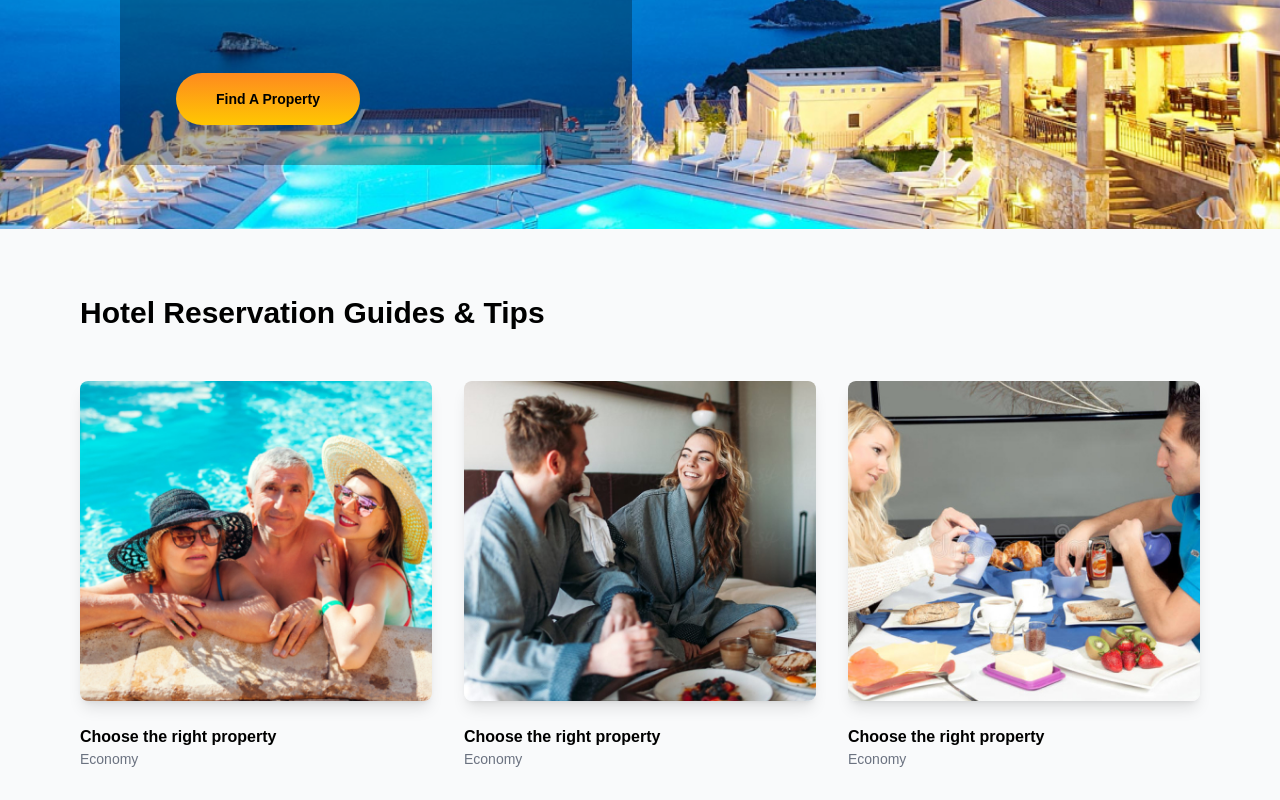
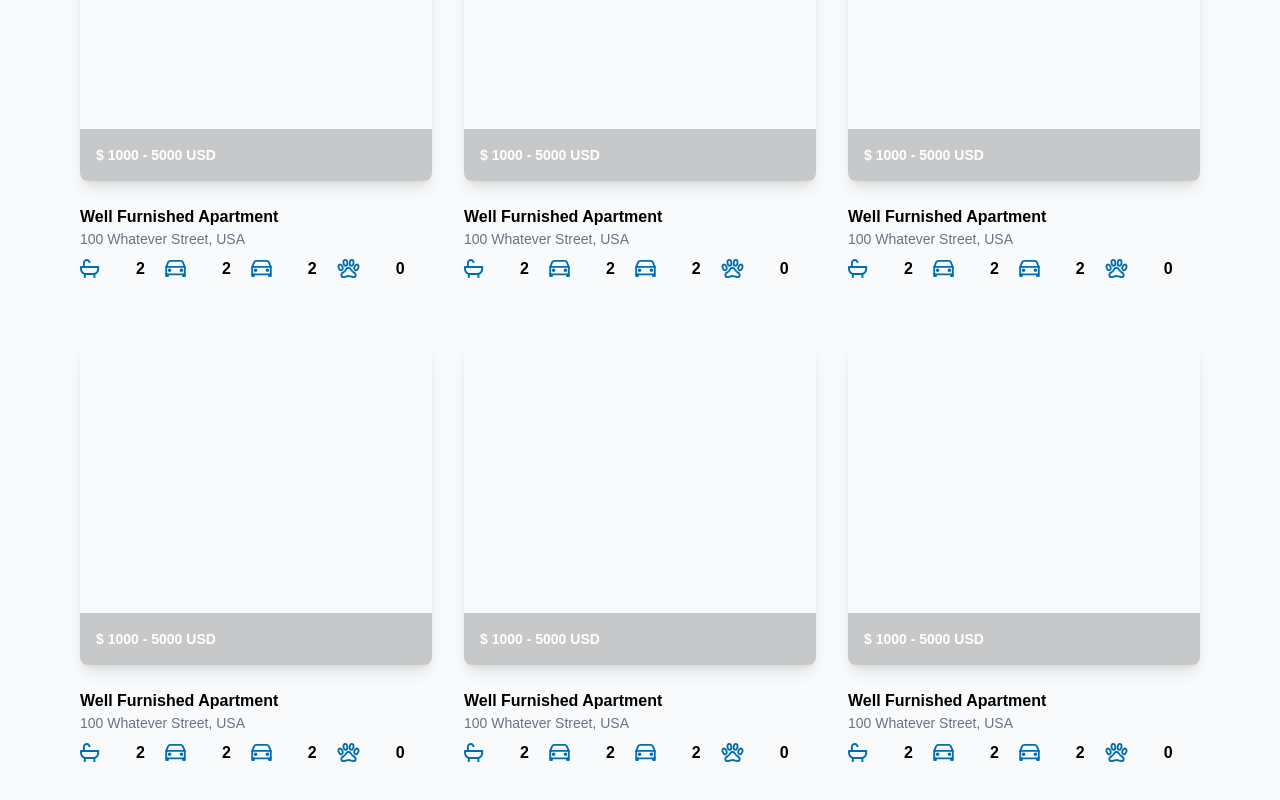
Before and after one commit to donextdo/bloonsoo-nextjs, a Next.js app: page / in a window 1280 px wide. Shown: the part 2200-3000 px from the top of the page. Built offline with nearby package versions, Linux system fonts and the light colour scheme; no server answers.

Commit message:
Error Handling

```diff
--- /dev/null
+++ b/src/components/Featured/Card.tsx
@@ -0,0 +1,74 @@
+import { useState } from 'react';
+import { FontAwesomeIcon } from '@fortawesome/react-fontawesome';
+//import { faHeart as solidHeart, faHeart as regularHeart } from '@fortawesome/free-solid-svg-icons';
+//import { faHeart as regularHeart } from '@fontawesome/free-regular-svg-icons';
+//import FeaturedSwiper from './Swiper';
+import Room from './Icons/tub';
+import Tub from './Icons/Room';
+import Beds from './Icons/Beds';
+import Foot from './Icons/Foot';
+//import { faHeart } from '@fortawesome/free-solid-svg-icons';
+
+const FeaturedCard
+: React.FC = () => {
+  const [isFav, setIsFav] = useState(false);
+
+  const toggleFavorite = () => {
+    setIsFav(!isFav);
+  };
+
+  return (
+    <div className="w-80 md:w-full flex flex-col gap-4 text-white select-none xl:gap-6">
+      <div className="w-full h-60 rounded-lg shadow-lg xl:h-80 relative overflow-hidden">
+        {/* <FeaturedSwiper /> */}
+
+        <h3 className="text-xs font-bold absolute bottom-0 left-0 right-0 w-full p-4 bg-black bg-opacity-20 z-30 xl:text-sm pointer-events-none">
+          $ 1000 - 5000 USD
+        </h3>
+{/*
+        <div className="absolute top-4 right-4 z-30">
+          <FontAwesomeIcon
+            className="text-white text-2xl cursor-pointer"
+            icon={isFav ? solidHeart : regularHeart}
+            onClick={toggleFavorite}
+          />
+        </div> */}
+      </div>
+
+      <div className="flex flex-col">
+        <h4 className="text-sm font-semibold text-black xl:text-base">Well Furnished Apartment</h4>
+
+        <p className="text-xs text-gray-500 xl:text-sm">100 Whatever Street, USA</p>
+
+        <div className="flex gap-4 mt-2 xl:gap-5">
+          <div className="flex gap-2 items-center">
+            <Room/>
+            <span className="w-4 h-4 xl:w-5 xl:h-5" />
+            <span className="text-black font-bold text-xs xl:text-base">2</span>
+          </div>
+
+          <div className="flex gap-2 items-center">
+            <Tub/>
+            <span className="w-4 h-4 xl:w-5 xl:h-5" />
+            <span className="text-black font-bold text-xs xl:text-base">2</span>
+          </div>
+
+          <div className="flex gap-2 items-center">
+            <Beds/>
+            <span className="w-4 h-4 xl:w-5 xl:h-5" />
+            <span className="text-black font-bold text-xs xl:text-base">2</span>
+          </div>
+
+          <div className="flex gap-2 items-center">
+            <Foot/>
+            <span className="w-4 h-4 xl:w-5 xl:h-5" />
+            <span className="text-black font-bold text-xs xl:text-base">0</span>
+          </div>
+        </div>
+      </div>
+    </div>
+  );
+};
+
+export default FeaturedCard
+;
--- /dev/null
+++ b/src/components/Featured/Icons/Beds.tsx
@@ -0,0 +1,16 @@
+import React from 'react';
+
+const beds = () => {
+  return (
+    <svg width="21" height="19" viewBox="0 0 21 19" fill="none" xmlns="http://www.w3.org/2000/svg">
+      <path d="M1.21875 7.8125L3.21105 3.16397C3.53537 2.40723 4.36172 1.90625 5.2851 1.90625H15.7149C16.6383 1.90625 17.4646 2.40723 17.7889 3.16397L19.7812 7.8125" stroke="#006EB3" strokeWidth="1.875" strokeLinecap="round" strokeLinejoin="round" />
+      <path d="M1.21875 7.8125H19.7812V15.4062H1.21875V7.8125Z" stroke="#006EB3" strokeWidth="1.875" strokeLinecap="round" strokeLinejoin="round" />
+      <path d="M2.90625 15.4062V17.0938H1.21875V15.4062" stroke="#006EB3" strokeWidth="1.875" strokeLinecap="round" strokeLinejoin="round" />
+      <path d="M19.7812 15.4062V17.0938H18.0938V15.4062" stroke="#006EB3" strokeWidth="1.875" strokeLinecap="round" strokeLinejoin="round" />
+      <path d="M4.59375 12.0312C5.05974 12.0312 5.4375 11.6535 5.4375 11.1875C5.4375 10.7215 5.05974 10.3438 4.59375 10.3438C4.12776 10.3438 3.75 10.7215 3.75 11.1875C3.75 11.6535 4.12776 12.0312 4.59375 12.0312Z" stroke="#006EB3" strokeWidth="1.875" strokeLinecap="round" strokeLinejoin="round" />
+      <path d="M16.4062 12.0312C16.8722 12.0312 17.25 11.6535 17.25 11.1875C17.25 10.7215 16.8722 10.3438 16.4062 10.3438C15.9403 10.3438 15.5625 10.7215 15.5625 11.1875C15.5625 11.6535 15.9403 12.0312 16.4062 12.0312Z" stroke="#006EB3" strokeWidth="1.875" strokeLinecap="round" strokeLinejoin="round" />
+    </svg>
+  );
+};
+
+export default beds;
--- /dev/null
+++ b/src/components/Featured/Icons/Foot.tsx
@@ -0,0 +1,15 @@
+import React from 'react';
+
+const foot = () => {
+  return (
+    <svg width="23" height="21" viewBox="0 0 23 21" fill="none" xmlns="http://www.w3.org/2000/svg">
+      <path d="M20.5625 6.64122C20.4028 6.57842 20.2327 6.54641 20.0611 6.54688H20.0432C19.1371 6.56036 18.121 7.40893 17.5877 8.69235C16.9485 10.2278 17.2427 11.7987 18.2499 12.2025C18.4094 12.2653 18.5794 12.2974 18.7508 12.2969C19.6613 12.2969 20.6914 11.4434 21.2291 10.1514C21.8639 8.61598 21.5651 7.04506 20.5625 6.64122V6.64122Z" stroke="#006EB3" strokeWidth="1.875" strokeLinecap="round" strokeLinejoin="round" />
+      <path d="M14.7162 12.6329C13.4674 10.5606 12.9283 9.78125 11.4998 9.78125C10.0713 9.78125 9.52772 10.5656 8.27889 12.6329C7.20975 14.401 5.04901 14.5484 4.50995 16.0501C4.40059 16.3252 4.34567 16.6188 4.34823 16.9148C4.34823 18.1363 5.28261 19.125 6.4326 19.125C7.86112 19.125 9.80624 17.9844 11.5043 17.9844C13.2023 17.9844 15.1385 19.125 16.567 19.125C17.717 19.125 18.6469 18.1367 18.6469 16.9148C18.6479 16.6186 18.5914 16.3249 18.4807 16.0501C17.9416 14.543 15.7853 14.401 14.7162 12.6329Z" stroke="#006EB3" strokeWidth="1.875" strokeLinecap="round" strokeLinejoin="round" />
+      <path d="M8.64772 7.80469C8.70787 7.80474 8.76793 7.80023 8.8274 7.79121C9.87004 7.63982 10.521 6.19514 10.2847 4.56357C10.0623 3.02545 9.12883 1.875 8.15268 1.875C8.09253 1.87495 8.03246 1.87946 7.97299 1.88848C6.93035 2.03986 6.27943 3.48455 6.51572 5.11611C6.73809 6.64975 7.67156 7.80469 8.64772 7.80469Z" stroke="#006EB3" strokeWidth="1.875" strokeLinecap="round" strokeLinejoin="round" />
+      <path d="M16.4825 5.11611C16.7188 3.48455 16.0679 2.03986 15.0253 1.88848C14.9658 1.87946 14.9057 1.87495 14.8456 1.875C13.8694 1.875 12.9378 3.02545 12.7149 4.56357C12.4787 6.19514 13.1296 7.63982 14.1722 7.79121C14.2317 7.80023 14.2917 7.80474 14.3519 7.80469C15.328 7.80469 16.2615 6.64975 16.4825 5.11611V5.11611Z" stroke="#006EB3" strokeWidth="1.875" strokeLinecap="round" strokeLinejoin="round" />
+      <path d="M4.7513 12.2025C5.75711 11.7982 6.05089 10.226 5.41255 8.69235C4.87529 7.4004 3.84613 6.54688 2.93691 6.54688C2.76549 6.54641 2.59553 6.57842 2.43603 6.64122C1.43023 7.04551 1.13644 8.61778 1.77478 10.1514C2.31205 11.4434 3.34121 12.2969 4.25043 12.2969C4.42185 12.2973 4.5918 12.2653 4.7513 12.2025V12.2025Z" stroke="#006EB3" strokeWidth="1.875" strokeLinecap="round" strokeLinejoin="round" />
+    </svg>
+  );
+};
+
+export default foot;
--- /dev/null
+++ b/src/components/Featured/Icons/Room.tsx
@@ -0,0 +1,16 @@
+import React from 'react';
+
+const rooms = () => {
+  return (
+    <svg width="21" height="19" viewBox="0 0 21 19" fill="none" xmlns="http://www.w3.org/2000/svg">
+      <path d="M1.21875 7.8125L3.21105 3.16397C3.53537 2.40723 4.36172 1.90625 5.2851 1.90625H15.7149C16.6383 1.90625 17.4646 2.40723 17.7889 3.16397L19.7812 7.8125" stroke="#006EB3" strokeWidth="1.875" strokeLinecap="round" strokeLinejoin="round"/>
+      <path d="M1.21875 7.8125H19.7812V15.4062H1.21875V7.8125Z" stroke="#006EB3" strokeWidth="1.875" strokeLinecap="round" strokeLinejoin="round"/>
+      <path d="M2.90625 15.4062V17.0938H1.21875V15.4062" stroke="#006EB3" strokeWidth="1.875" strokeLinecap="round" strokeLinejoin="round"/>
+      <path d="M19.7812 15.4062V17.0938H18.0938V15.4062" stroke="#006EB3" strokeWidth="1.875" strokeLinecap="round" strokeLinejoin="round"/>
+      <path d="M4.59375 12.0312C5.05974 12.0312 5.4375 11.6535 5.4375 11.1875C5.4375 10.7215 5.05974 10.3438 4.59375 10.3438C4.12776 10.3438 3.75 10.7215 3.75 11.1875C3.75 11.6535 4.12776 12.0312 4.59375 12.0312Z" stroke="#006EB3" strokeWidth="1.875" strokeLinecap="round" strokeLinejoin="round"/>
+      <path d="M16.4062 12.0312C16.8722 12.0312 17.25 11.6535 17.25 11.1875C17.25 10.7215 16.8722 10.3438 16.4062 10.3438C15.9403 10.3438 15.5625 10.7215 15.5625 11.1875C15.5625 11.6535 15.9403 12.0312 16.4062 12.0312Z" stroke="#006EB3" strokeWidth="1.875" strokeLinecap="round" strokeLinejoin="round"/>
+    </svg>
+  );
+};
+
+export default rooms;
--- /dev/null
+++ b/src/components/Featured/Icons/tub.tsx
@@ -0,0 +1,11 @@
+import React from 'react';
+
+const tub = () => {
+  return (
+    <svg width="20" height="19" viewBox="0 0 20 19" fill="none" xmlns="http://www.w3.org/2000/svg">
+      <path d="M18.2503 7H4.83366V4C4.83366 2.897 5.69328 2 6.75033 2C7.80737 2 8.66699 2.897 8.66699 4H10.5837C10.5837 1.794 8.86441 0 6.75033 0C4.63624 0 2.91699 1.794 2.91699 4V7H1.00033C0.74616 7 0.502404 7.10536 0.322681 7.29289C0.142959 7.48043 0.0419922 7.73478 0.0419922 8V10C0.0419922 12.606 1.64624 14.823 3.87533 15.65V19H5.79199V16H13.4587V19H15.3753V15.65C17.6044 14.823 19.2087 12.606 19.2087 10V8C19.2087 7.73478 19.1077 7.48043 18.928 7.29289C18.7482 7.10536 18.5045 7 18.2503 7ZM17.292 10C17.292 12.206 15.5727 14 13.4587 14H5.79199C3.67791 14 1.95866 12.206 1.95866 10V9H17.292V10Z" fill="#006EB3" />
+    </svg>
+  );
+};
+
+export default tub;
--- /dev/null
+++ b/src/components/Featured/index.tsx
@@ -0,0 +1,23 @@
+import React from 'react';
+import FeaturedCard from './Card';
+
+const MyComponent: React.FC = () => {
+  return (
+    <section className="my-16 md:container md:mx-auto flex flex-col font-montserrat">
+      <h1 className="text-3xl text-left font-semibold leading-10 mb-12 px-10 md:px-20">
+        Featured Properties on our <br /> Listing
+      </h1>
+
+      <div className="w-full px-5 md:px-20 grid md:grid-cols-2 gap-x-4 gap-y-8 justify-items-center lg:grid-cols-3 md:gap-x-8 lg:gap-y-16">
+        <FeaturedCard />
+        <FeaturedCard />
+        <FeaturedCard />
+        <FeaturedCard />
+        <FeaturedCard />
+        <FeaturedCard />
+      </div>
+    </section>
+  );
+};
+
+export default MyComponent;
--- a/src/pages/index.tsx
+++ b/src/pages/index.tsx
@@ -11,6 +11,7 @@ import Img1 from '../assets/cta/cta_image1.jpg'
 import Img2 from '../assets/cta/cta_image2.jpg'
 import Img3 from '../assets/cta/cta_image3.jpg'
 import Hotels from '@/components/Hotels'
+import MyComponent from '@/components/Featured'
 
 
 
@@ -62,6 +63,8 @@ export default function Home() {
                 hover:to-darkyellow">{cta1.buttonText}</Link>
     </Cta>
 
+    <MyComponent/>
+
     <Cta contents={cta2}>
       <Image src={Img2} loading="lazy" className="w-full h-full object-cover" alt="" />
 
```
